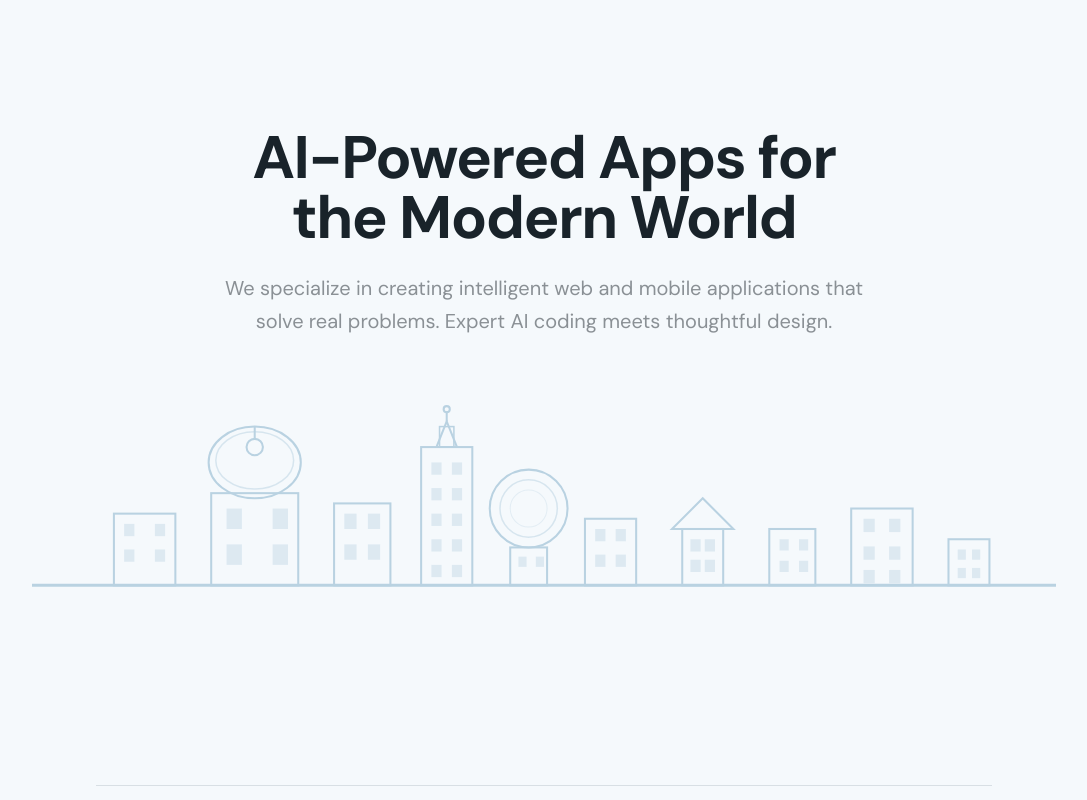
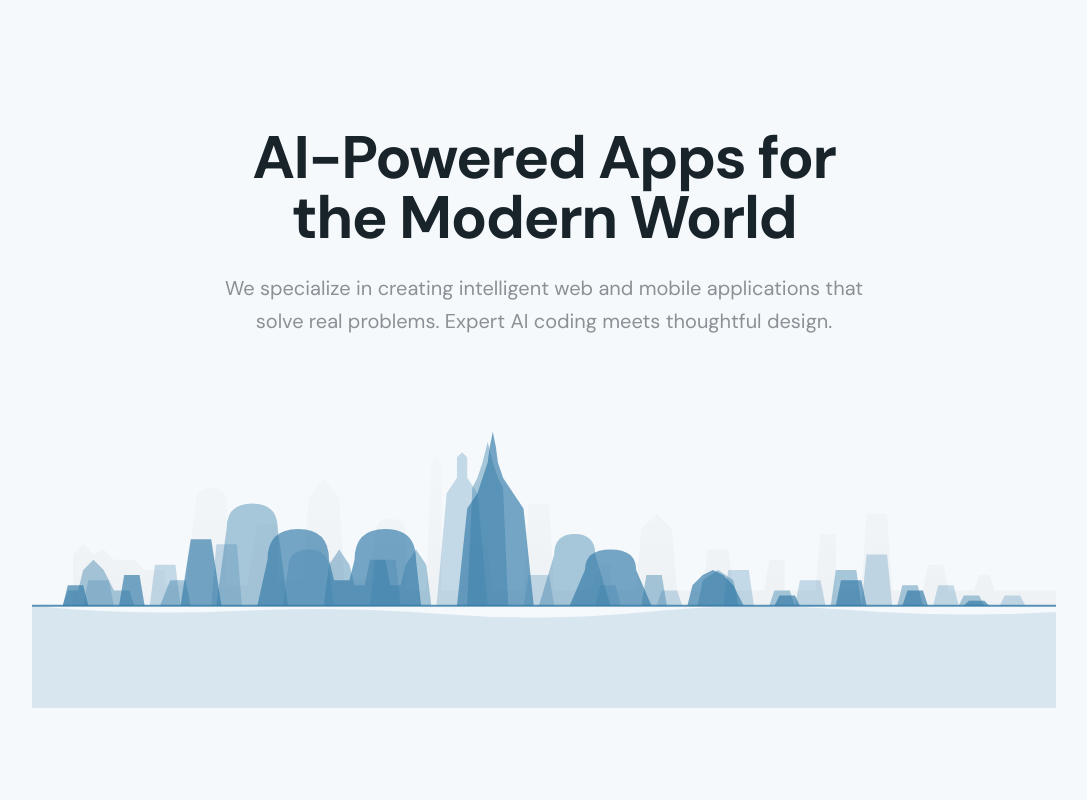
Before and after one commit to MarkMorsi/aibomi-homepage, a React (Vite) app: page / in a window 1280 px wide. Shown: the top 800 px of the page, without its empty margins (96-1183 px from the left). Built offline with nearby package versions, Linux system fonts and the light colour scheme.

Commit message:
Generated by Spark: can you redsign the skyline from this picture

```diff
--- a/src/components/CopenhagenSkyline.tsx
+++ b/src/components/CopenhagenSkyline.tsx
@@ -2,173 +2,83 @@ import { motion } from 'framer-motion'
 
 export function CopenhagenSkyline() {
   return (
-    <div className="w-full max-w-5xl mx-auto opacity-30">
+    <div className="w-full max-w-5xl mx-auto relative">
       <svg
-        viewBox="0 0 1000 250"
+        viewBox="0 0 1000 300"
         fill="none"
         className="w-full h-auto"
       >
-        <motion.g
-          initial={{ scaleY: 0 }}
-          animate={{ scaleY: 1 }}
-          transition={{ duration: 0.9, delay: 0.2 }}
-          style={{ transformOrigin: 'center bottom' }}
-        >
-          <rect x="80" y="110" width="60" height="70" stroke="currentColor" strokeWidth="2" fill="none" className="text-primary" />
-          <rect x="90" y="120" width="10" height="12" fill="currentColor" className="text-primary" opacity="0.4" />
-          <rect x="120" y="120" width="10" height="12" fill="currentColor" className="text-primary" opacity="0.4" />
-          <rect x="90" y="145" width="10" height="12" fill="currentColor" className="text-primary" opacity="0.4" />
-          <rect x="120" y="145" width="10" height="12" fill="currentColor" className="text-primary" opacity="0.4" />
-        </motion.g>
+        <defs>
+          <linearGradient id="skyGradient" x1="0%" y1="0%" x2="0%" y2="100%">
+            <stop offset="0%" stopColor="currentColor" stopOpacity="0.05" />
+            <stop offset="100%" stopColor="currentColor" stopOpacity="0.15" />
+          </linearGradient>
+        </defs>
 
         <motion.g
-          initial={{ scaleY: 0 }}
-          animate={{ scaleY: 1 }}
-          transition={{ duration: 1.0, delay: 0.3 }}
-          style={{ transformOrigin: 'center bottom' }}
+          initial={{ opacity: 0, y: 20 }}
+          animate={{ opacity: 1, y: 0 }}
+          transition={{ duration: 1.2, ease: "easeOut" }}
         >
-          <rect x="175" y="90" width="85" height="90" stroke="currentColor" strokeWidth="2" fill="none" className="text-primary" />
-          <ellipse cx="217.5" cy="60" rx="45" ry="35" stroke="currentColor" strokeWidth="2" fill="none" className="text-primary" />
-          <ellipse cx="217.5" cy="58" rx="38" ry="28" stroke="currentColor" strokeWidth="1.5" fill="none" className="text-primary" opacity="0.5" />
-          <circle cx="217.5" cy="45" r="8" stroke="currentColor" strokeWidth="2" fill="none" className="text-primary" />
-          <line x1="217.5" y1="37" x2="217.5" y2="25" stroke="currentColor" strokeWidth="2" className="text-primary" />
-          <rect x="190" y="105" width="15" height="20" fill="currentColor" className="text-primary" opacity="0.4" />
-          <rect x="235" y="105" width="15" height="20" fill="currentColor" className="text-primary" opacity="0.4" />
-          <rect x="190" y="140" width="15" height="20" fill="currentColor" className="text-primary" opacity="0.4" />
-          <rect x="235" y="140" width="15" height="20" fill="currentColor" className="text-primary" opacity="0.4" />
-        </motion.g>
+          <path
+            d="M 0,200 L 40,200 L 40,150 L 50,140 L 60,150 L 70,145 L 80,155 L 100,155 L 110,165 L 130,165 L 130,180 L 150,180 L 160,100 Q 160,85 175,85 Q 190,85 190,100 L 190,180 L 210,180 L 220,120 L 240,120 L 240,175 L 265,175 L 270,95 L 285,75 L 300,95 L 305,175 L 330,175 L 335,130 Q 335,115 350,115 Q 365,115 365,130 L 365,185 L 385,185 L 390,60 L 395,50 L 400,60 L 400,185 L 420,185 L 425,140 L 445,140 L 450,185 L 480,185 L 485,100 L 505,100 L 510,185 L 545,185 L 555,160 L 565,160 L 565,185 L 590,185 L 595,125 L 610,110 L 625,125 L 630,185 L 655,185 L 660,145 L 680,145 L 685,185 L 715,185 L 720,155 L 735,155 L 735,185 L 765,185 L 770,130 L 785,130 L 785,185 L 810,185 L 815,110 L 835,110 L 840,185 L 870,185 L 875,160 L 890,160 L 895,185 L 920,185 L 925,170 L 935,170 L 940,185 L 1000,185 L 1000,200 Z"
+            fill="url(#skyGradient)"
+            className="text-primary"
+            opacity="0.2"
+          />
 
-        <motion.g
-          initial={{ scaleY: 0 }}
-          animate={{ scaleY: 1 }}
-          transition={{ duration: 0.95, delay: 0.5 }}
-          style={{ transformOrigin: 'center bottom' }}
-        >
-          <rect x="295" y="100" width="55" height="80" stroke="currentColor" strokeWidth="2" fill="none" className="text-primary" />
-          <rect x="305" y="110" width="12" height="15" fill="currentColor" className="text-primary" opacity="0.4" />
-          <rect x="328" y="110" width="12" height="15" fill="currentColor" className="text-primary" opacity="0.4" />
-          <rect x="305" y="140" width="12" height="15" fill="currentColor" className="text-primary" opacity="0.4" />
-          <rect x="328" y="140" width="12" height="15" fill="currentColor" className="text-primary" opacity="0.4" />
-        </motion.g>
+          <path
+            d="M 0,200 L 50,200 L 55,175 L 75,175 L 80,200 L 115,200 L 120,160 L 140,160 L 145,200 L 175,200 L 180,140 L 200,140 L 205,200 L 245,200 L 250,165 Q 250,145 270,145 Q 290,145 290,165 L 295,200 L 330,200 L 335,155 L 355,155 L 360,200 L 395,200 L 405,90 L 415,75 L 415,55 L 420,50 L 425,55 L 425,75 L 435,90 L 445,200 L 480,200 L 485,170 L 505,170 L 510,200 L 550,200 L 555,180 L 570,180 L 575,200 L 610,200 L 615,185 L 630,185 L 635,200 L 675,200 L 680,165 L 700,165 L 705,200 L 745,200 L 750,175 L 770,175 L 775,200 L 810,200 L 815,150 L 835,150 L 840,200 L 880,200 L 885,180 L 900,180 L 905,200 L 945,200 L 950,190 L 965,190 L 970,200 L 1000,200 Z"
+            fill="currentColor"
+            className="text-primary"
+            opacity="0.25"
+          />
 
-        <motion.g
-          initial={{ scaleY: 0 }}
-          animate={{ scaleY: 1 }}
-          transition={{ duration: 1.05, delay: 0.6 }}
-          style={{ transformOrigin: 'center bottom' }}
-        >
-          <rect x="380" y="45" width="50" height="135" stroke="currentColor" strokeWidth="2" fill="none" className="text-primary" />
-          <polygon points="405,20 395,45 415,45" stroke="currentColor" strokeWidth="2" fill="none" className="text-primary" />
-          <rect x="398" y="25" width="14" height="20" stroke="currentColor" strokeWidth="1.5" fill="none" className="text-primary" />
-          <line x1="405" y1="10" x2="405" y2="20" stroke="currentColor" strokeWidth="2" className="text-primary" />
-          <circle cx="405" cy="8" r="3" stroke="currentColor" strokeWidth="2" fill="none" className="text-primary" />
-          <rect x="390" y="60" width="10" height="12" fill="currentColor" className="text-primary" opacity="0.4" />
-          <rect x="410" y="60" width="10" height="12" fill="currentColor" className="text-primary" opacity="0.4" />
-          <rect x="390" y="85" width="10" height="12" fill="currentColor" className="text-primary" opacity="0.4" />
-          <rect x="410" y="85" width="10" height="12" fill="currentColor" className="text-primary" opacity="0.4" />
-          <rect x="390" y="110" width="10" height="12" fill="currentColor" className="text-primary" opacity="0.4" />
-          <rect x="410" y="110" width="10" height="12" fill="currentColor" className="text-primary" opacity="0.4" />
-          <rect x="390" y="135" width="10" height="12" fill="currentColor" className="text-primary" opacity="0.4" />
-          <rect x="410" y="135" width="10" height="12" fill="currentColor" className="text-primary" opacity="0.4" />
-          <rect x="390" y="160" width="10" height="12" fill="currentColor" className="text-primary" opacity="0.4" />
-          <rect x="410" y="160" width="10" height="12" fill="currentColor" className="text-primary" opacity="0.4" />
-        </motion.g>
+          <path
+            d="M 0,200 L 30,200 L 35,185 L 45,185 L 50,165 L 60,155 L 70,165 L 80,185 L 95,185 L 100,200 L 125,200 L 135,175 L 150,175 L 155,200 L 180,200 L 190,125 Q 190,100 215,100 Q 240,100 240,125 L 250,200 L 285,200 L 290,160 L 300,145 L 310,160 L 315,180 L 325,180 L 330,155 L 345,155 L 350,180 L 360,180 L 365,160 L 375,145 L 385,160 L 390,200 L 425,200 L 430,85 L 435,75 L 440,60 L 445,40 L 450,60 L 455,75 L 460,85 L 465,200 L 495,200 L 510,150 Q 510,130 530,130 Q 550,130 550,150 L 565,200 L 595,200 L 600,170 L 615,170 L 620,200 L 650,200 L 655,175 L 670,165 L 685,175 L 690,200 L 720,200 L 725,185 L 740,185 L 745,200 L 780,200 L 785,165 L 805,165 L 810,200 L 845,200 L 850,180 L 865,180 L 870,200 L 905,200 L 910,190 L 925,190 L 930,200 L 1000,200 Z"
+            fill="currentColor"
+            className="text-primary"
+            opacity="0.4"
+          />
 
-        <motion.g
-          initial={{ scaleY: 0 }}
-          animate={{ scaleY: 1 }}
-          transition={{ duration: 0.88, delay: 0.8 }}
-          style={{ transformOrigin: 'center bottom' }}
-        >
-          <circle cx="485" cy="105" r="38" stroke="currentColor" strokeWidth="2" fill="none" className="text-primary" />
-          <circle cx="485" cy="105" r="28" stroke="currentColor" strokeWidth="1.5" fill="none" className="text-primary" opacity="0.5" />
-          <circle cx="485" cy="105" r="18" stroke="currentColor" strokeWidth="1" fill="none" className="text-primary" opacity="0.3" />
-          <rect x="467" y="143" width="36" height="37" stroke="currentColor" strokeWidth="2" fill="none" className="text-primary" />
-          <rect x="475" y="152" width="8" height="10" fill="currentColor" className="text-primary" opacity="0.4" />
-          <rect x="492" y="152" width="8" height="10" fill="currentColor" className="text-primary" opacity="0.4" />
-        </motion.g>
-
-        <motion.g
-          initial={{ scaleY: 0 }}
-          animate={{ scaleY: 1 }}
-          transition={{ duration: 0.9, delay: 0.95 }}
-          style={{ transformOrigin: 'center bottom' }}
-        >
-          <rect x="540" y="115" width="50" height="65" stroke="currentColor" strokeWidth="2" fill="none" className="text-primary" />
-          <rect x="550" y="125" width="10" height="12" fill="currentColor" className="text-primary" opacity="0.4" />
-          <rect x="570" y="125" width="10" height="12" fill="currentColor" className="text-primary" opacity="0.4" />
-          <rect x="550" y="150" width="10" height="12" fill="currentColor" className="text-primary" opacity="0.4" />
-          <rect x="570" y="150" width="10" height="12" fill="currentColor" className="text-primary" opacity="0.4" />
-        </motion.g>
-
-        <motion.g
-          initial={{ scaleY: 0 }}
-          animate={{ scaleY: 1 }}
-          transition={{ duration: 0.92, delay: 1.1 }}
-          style={{ transformOrigin: 'center bottom' }}
-        >
-          <polygon points="655,95 625,125 685,125" stroke="currentColor" strokeWidth="2" fill="none" className="text-primary" />
-          <rect x="635" y="125" width="40" height="55" stroke="currentColor" strokeWidth="2" fill="none" className="text-primary" />
-          <rect x="643" y="135" width="10" height="12" fill="currentColor" className="text-primary" opacity="0.4" />
-          <rect x="657" y="135" width="10" height="12" fill="currentColor" className="text-primary" opacity="0.4" />
-          <rect x="643" y="155" width="10" height="12" fill="currentColor" className="text-primary" opacity="0.4" />
-          <rect x="657" y="155" width="10" height="12" fill="currentColor" className="text-primary" opacity="0.4" />
-        </motion.g>
-
-        <motion.g
-          initial={{ scaleY: 0 }}
-          animate={{ scaleY: 1 }}
-          transition={{ duration: 0.87, delay: 1.25 }}
-          style={{ transformOrigin: 'center bottom' }}
-        >
-          <rect x="720" y="125" width="45" height="55" stroke="currentColor" strokeWidth="2" fill="none" className="text-primary" />
-          <rect x="730" y="135" width="9" height="11" fill="currentColor" className="text-primary" opacity="0.4" />
-          <rect x="749" y="135" width="9" height="11" fill="currentColor" className="text-primary" opacity="0.4" />
-          <rect x="730" y="156" width="9" height="11" fill="currentColor" className="text-primary" opacity="0.4" />
-          <rect x="749" y="156" width="9" height="11" fill="currentColor" className="text-primary" opacity="0.4" />
-        </motion.g>
-
-        <motion.g
-          initial={{ scaleY: 0 }}
-          animate={{ scaleY: 1 }}
-          transition={{ duration: 0.85, delay: 1.35 }}
-          style={{ transformOrigin: 'center bottom' }}
-        >
-          <rect x="800" y="105" width="60" height="75" stroke="currentColor" strokeWidth="2" fill="none" className="text-primary" />
-          <rect x="812" y="115" width="11" height="13" fill="currentColor" className="text-primary" opacity="0.4" />
-          <rect x="837" y="115" width="11" height="13" fill="currentColor" className="text-primary" opacity="0.4" />
-          <rect x="812" y="142" width="11" height="13" fill="currentColor" className="text-primary" opacity="0.4" />
-          <rect x="837" y="142" width="11" height="13" fill="currentColor" className="text-primary" opacity="0.4" />
-          <rect x="812" y="165" width="11" height="13" fill="currentColor" className="text-primary" opacity="0.4" />
-          <rect x="837" y="165" width="11" height="13" fill="currentColor" className="text-primary" opacity="0.4" />
-        </motion.g>
-
-        <motion.g
-          initial={{ scaleY: 0 }}
-          animate={{ scaleY: 1 }}
-          transition={{ duration: 0.83, delay: 1.45 }}
-          style={{ transformOrigin: 'center bottom' }}
-        >
-          <rect x="895" y="135" width="40" height="45" stroke="currentColor" strokeWidth="2" fill="none" className="text-primary" />
-          <rect x="904" y="145" width="8" height="10" fill="currentColor" className="text-primary" opacity="0.4" />
-          <rect x="918" y="145" width="8" height="10" fill="currentColor" className="text-primary" opacity="0.4" />
-          <rect x="904" y="163" width="8" height="10" fill="currentColor" className="text-primary" opacity="0.4" />
-          <rect x="918" y="163" width="8" height="10" fill="currentColor" className="text-primary" opacity="0.4" />
+          <motion.path
+            initial={{ scaleY: 0 }}
+            animate={{ scaleY: 1 }}
+            transition={{ duration: 1.4, delay: 0.3, ease: "easeOut" }}
+            style={{ transformOrigin: 'bottom' }}
+            d="M 20,200 L 30,200 L 35,180 L 50,180 L 55,200 L 85,200 L 90,170 L 105,170 L 110,200 L 145,200 L 155,135 L 175,135 L 185,200 L 220,200 L 230,155 Q 230,125 260,125 Q 290,125 290,155 L 295,175 L 310,175 L 315,155 Q 315,125 345,125 Q 375,125 375,155 L 380,200 L 415,200 L 425,105 L 435,90 L 440,75 L 445,60 L 447,45 L 450,30 L 453,45 L 455,60 L 460,75 L 470,90 L 480,105 L 490,200 L 525,200 L 540,165 Q 540,145 565,145 Q 590,145 590,165 L 605,200 L 640,200 L 645,180 L 655,170 L 665,165 L 675,170 L 685,180 L 695,200 L 725,200 L 730,190 L 745,190 L 750,200 L 785,200 L 790,175 L 810,175 L 815,200 L 850,200 L 855,185 L 870,185 L 875,200 L 910,200 L 915,195 L 930,195 L 935,200 L 1000,200 Z"
+            fill="currentColor"
+            className="text-primary"
+            opacity="0.65"
+          />
         </motion.g>
 
         <motion.line
           x1="0"
-          y1="180"
+          y1="200"
           x2="1000"
-          y2="180"
+          y2="200"
           stroke="currentColor"
-          strokeWidth="3"
+          strokeWidth="2"
           className="text-primary"
           initial={{ scaleX: 0 }}
           animate={{ scaleX: 1 }}
-          transition={{ duration: 1.5, delay: 0.1 }}
+          transition={{ duration: 1.8, delay: 0.1, ease: "easeInOut" }}
           style={{ transformOrigin: 'left center' }}
+          opacity="0.8"
         />
+
+        <motion.g
+          initial={{ opacity: 0 }}
+          animate={{ opacity: 0.15 }}
+          transition={{ duration: 2, delay: 1 }}
+        >
+          <path
+            d="M 0,200 Q 100,210 200,205 Q 300,200 400,208 Q 500,216 600,206 Q 700,196 800,204 Q 900,212 1000,206 L 1000,300 L 0,300 Z"
+            fill="currentColor"
+            className="text-primary"
+          />
+        </motion.g>
       </svg>
     </div>
   )
```
